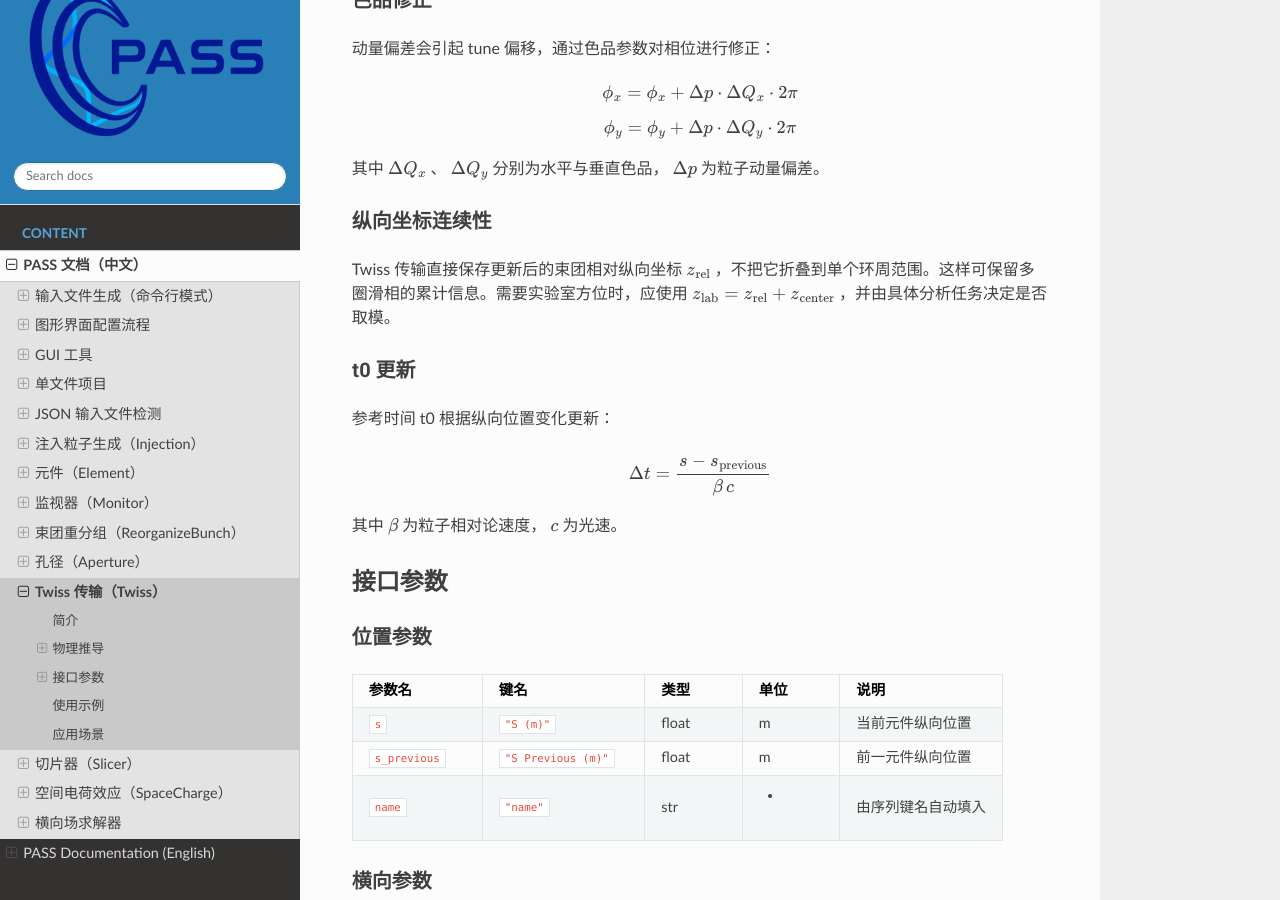
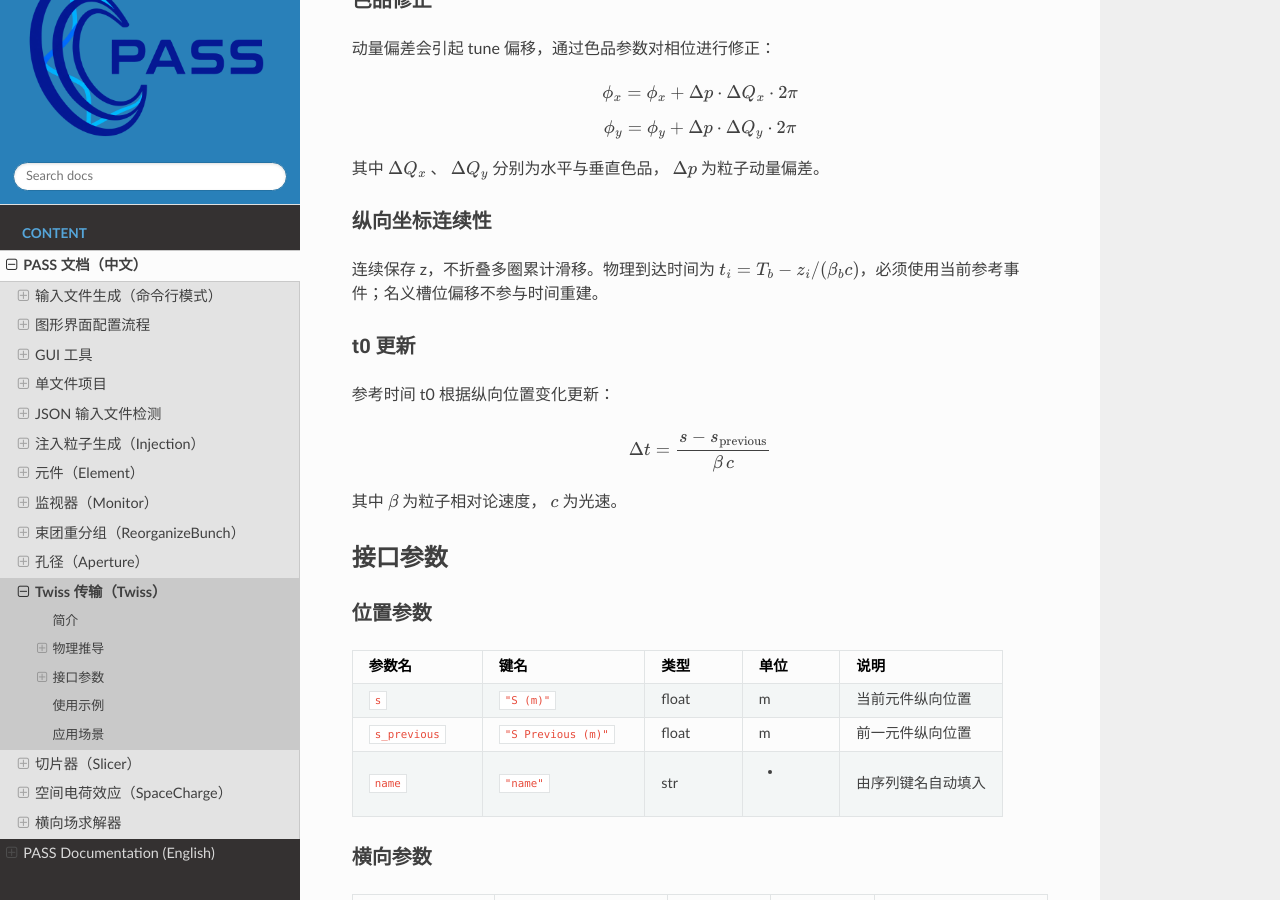
Before and after one commit to changmx/PASS, a Sphinx documentation site: the page built from docs/source/zh/twiss.rst, in a window 1280 px wide and 900 px high, scrolled down 2162 px. Built offline with Sphinx 7.4.7 and the Read the Docs theme 3.1.0, drawn with Linux system fonts in a browser that asks for light colours; pages that are not in the unit, such as notebooks, are missing from menus.

Commit message:
docs: update description of reference time

```diff
--- a/docs/source/en/twiss.rst
+++ b/docs/source/en/twiss.rst
@@ -132,7 +132,7 @@ where :math:`\Delta Q_x` and :math:`\Delta Q_y` are the horizontal and vertical
 Longitudinal Coordinate Continuity
 ~~~~~~~~~~~~~~~~~~~~~~~~~~~~~~~~~~
 
-Twiss transport stores the updated bunch-relative coordinate :math:`z_{\mathrm{rel}}` without folding it into one circumference. This preserves accumulated multi-turn phase slip. When a laboratory azimuth is needed, use :math:`z_{\mathrm{lab}}=z_{\mathrm{rel}}+z_{\mathrm{center}}` and apply a modulo operation only when required by the analysis.
+Stored z remains continuous, retaining multi-turn slip. Physical arrival time is :math:`t_i=T_b-z_i/(\beta_b c)` using the current reference event; nominal slot offsets do not enter this reconstruction.
 
 t0 Update
 ~~~~~~~~~
--- a/docs/source/zh/twiss.rst
+++ b/docs/source/zh/twiss.rst
@@ -132,7 +132,7 @@ Twiss 传输（Twiss）
 纵向坐标连续性
 ~~~~~~~~~~~~~~
 
-Twiss 传输直接保存更新后的束团相对纵向坐标 :math:`z_{\mathrm{rel}}` ，不把它折叠到单个环周范围。这样可保留多圈滑相的累计信息。需要实验室方位时，应使用 :math:`z_{\mathrm{lab}}=z_{\mathrm{rel}}+z_{\mathrm{center}}` ，并由具体分析任务决定是否取模。
+连续保存 z，不折叠多圈累计滑移。物理到达时间为 :math:`t_i=T_b-z_i/(\beta_b c)`，必须使用当前参考事件；名义槽位偏移不参与时间重建。
 
 t0 更新
 ~~~~~~~
```
